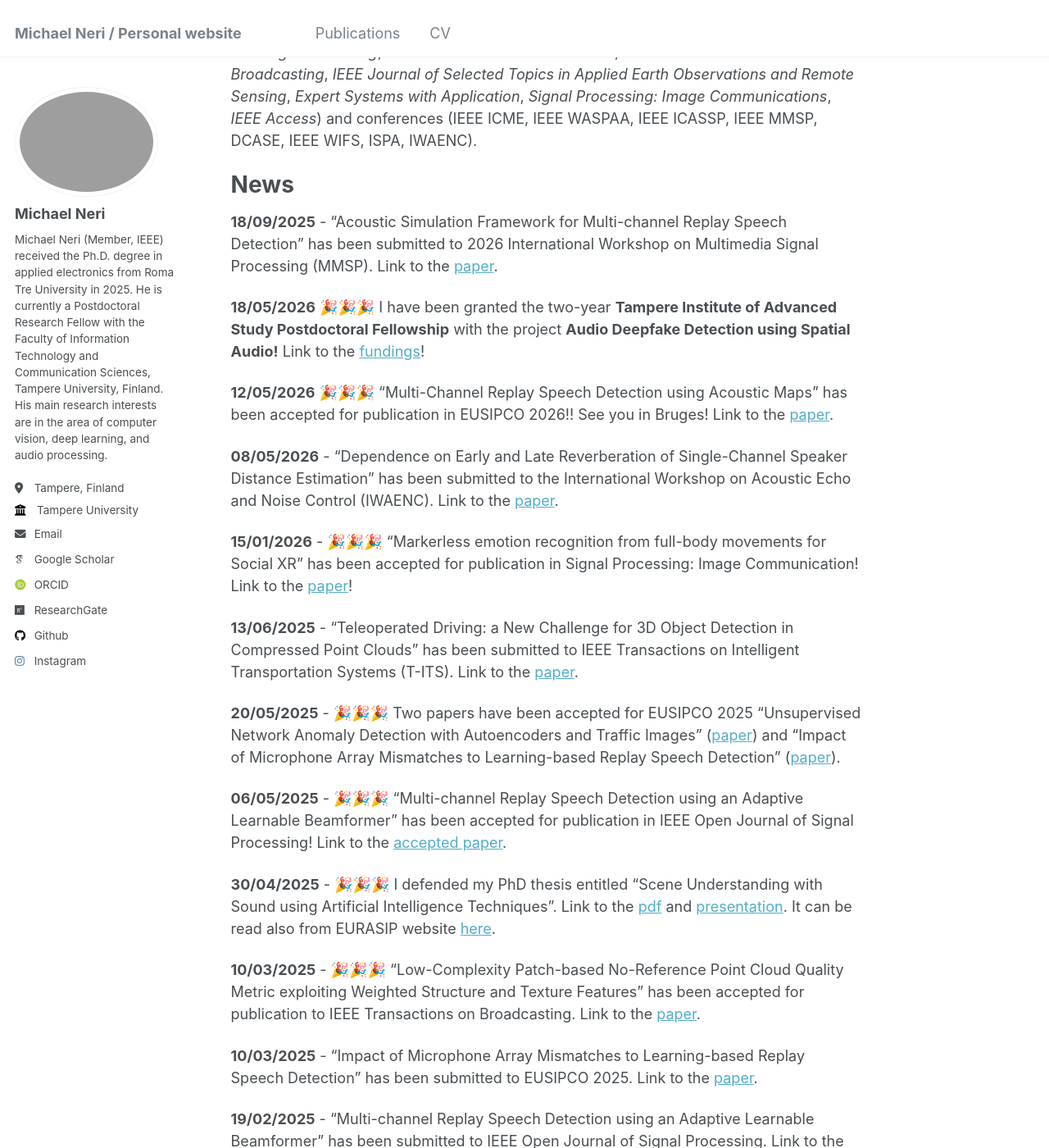
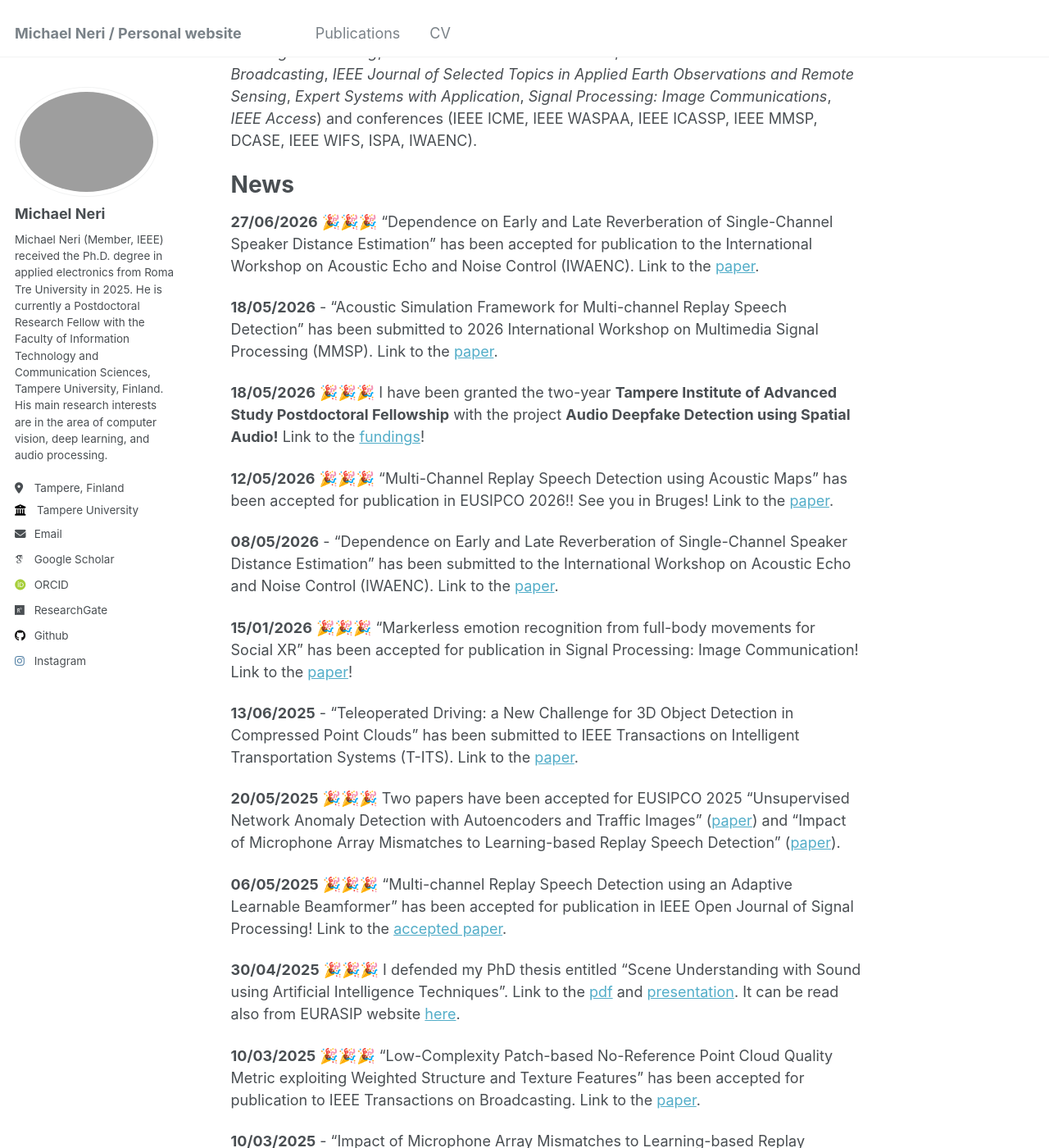
Before and after one commit to michaelneri/michaelneri.github.io, a Jekyll site: the page built from _pages/about.md, in a window 1280 px wide and 1400 px high, scrolled down 778 px. Shown: the whole window at 82% size. Built offline with Jekyll 4.4.1, drawn with Linux system fonts in a browser that asks for light colours; some web fonts are replaced.

Commit message:
Update news entries with new publication dates

```diff
--- a/_pages/about.md
+++ b/_pages/about.md
@@ -23,7 +23,9 @@ I am an IEEE and EURASIP Member, Editorial Manager for _Signal Processing: Image
 News
 =====
 
-**18/09/2025** - "Acoustic Simulation Framework for Multi-channel Replay Speech Detection" has been submitted to 2026 International Workshop on Multimedia Signal Processing (MMSP). Link to the [paper](https://arxiv.org/abs/2509.14789).
+**27/06/2026** 🎉🎉🎉 "Dependence on Early and Late Reverberation of Single-Channel Speaker Distance Estimation" has been accepted for publication to the International Workshop on Acoustic Echo and Noise Control (IWAENC). Link to the [paper](https://arxiv.org/abs/2605.07694).
+
+**18/05/2026** - "Acoustic Simulation Framework for Multi-channel Replay Speech Detection" has been submitted to 2026 International Workshop on Multimedia Signal Processing (MMSP). Link to the [paper](https://arxiv.org/abs/2509.14789).
 
 **18/05/2026** 🎉🎉🎉 I have been granted the two-year **Tampere Institute of Advanced Study Postdoctoral Fellowship** with the project **Audio Deepfake Detection using Spatial Audio!** Link to the [fundings](https://research.tuni.fi/tampere-ias/)!
 
@@ -31,17 +33,17 @@ News
 
 **08/05/2026** - "Dependence on Early and Late Reverberation of Single-Channel Speaker Distance Estimation" has been submitted to the International Workshop on Acoustic Echo and Noise Control (IWAENC). Link to the [paper](https://arxiv.org/abs/2605.07694).
 
-**15/01/2026** - 🎉🎉🎉 "Markerless emotion recognition from full-body movements for Social XR" has been accepted for publication in Signal Processing: Image Communication! Link to the [paper](https://www.sciencedirect.com/science/article/pii/S0923596526000123)!
+**15/01/2026** 🎉🎉🎉 "Markerless emotion recognition from full-body movements for Social XR" has been accepted for publication in Signal Processing: Image Communication! Link to the [paper](https://www.sciencedirect.com/science/article/pii/S0923596526000123)!
 
 **13/06/2025** - "Teleoperated Driving: a New Challenge for 3D Object Detection in Compressed Point Clouds" has been submitted to IEEE Transactions on Intelligent Transportation Systems (T-ITS). Link to the [paper](https://arxiv.org/abs/2506.11804).
 
-**20/05/2025** - 🎉🎉🎉 Two papers have been accepted for EUSIPCO 2025 "Unsupervised Network Anomaly Detection with Autoencoders and Traffic Images" ([paper](https://arxiv.org/abs/2505.16650)) and "Impact of Microphone Array Mismatches to Learning-based Replay Speech Detection" ([paper](https://arxiv.org/abs/2503.07357)).
+**20/05/2025** 🎉🎉🎉 Two papers have been accepted for EUSIPCO 2025 "Unsupervised Network Anomaly Detection with Autoencoders and Traffic Images" ([paper](https://arxiv.org/abs/2505.16650)) and "Impact of Microphone Array Mismatches to Learning-based Replay Speech Detection" ([paper](https://arxiv.org/abs/2503.07357)).
 
-**06/05/2025** - 🎉🎉🎉 "Multi-channel Replay Speech Detection using an Adaptive Learnable Beamformer" has been accepted for publication in IEEE Open Journal of Signal Processing! Link to the [accepted paper](https://ieeexplore.ieee.org/document/10994395).
+**06/05/2025** 🎉🎉🎉 "Multi-channel Replay Speech Detection using an Adaptive Learnable Beamformer" has been accepted for publication in IEEE Open Journal of Signal Processing! Link to the [accepted paper](https://ieeexplore.ieee.org/document/10994395).
 
-**30/04/2025** - 🎉🎉🎉 I defended my PhD thesis entitled "Scene Understanding with Sound using Artificial Intelligence Techniques". Link to the [pdf](https://michaelneri.github.io/files/Michael_Neri_PhD_Thesis_No_ACK.pdf) and [presentation](https://michaelneri.github.io/files/Michael_Neri_Final_PhD_Presentation.pdf). It can be read also from EURASIP website [here](https://theses.eurasip.org/document/scene-understanding-with-sound-using-artificial-intelligence-techniques/).
+**30/04/2025** 🎉🎉🎉 I defended my PhD thesis entitled "Scene Understanding with Sound using Artificial Intelligence Techniques". Link to the [pdf](https://michaelneri.github.io/files/Michael_Neri_PhD_Thesis_No_ACK.pdf) and [presentation](https://michaelneri.github.io/files/Michael_Neri_Final_PhD_Presentation.pdf). It can be read also from EURASIP website [here](https://theses.eurasip.org/document/scene-understanding-with-sound-using-artificial-intelligence-techniques/).
 
-**10/03/2025** - 🎉🎉🎉 "Low-Complexity Patch-based No-Reference Point Cloud Quality Metric exploiting Weighted Structure and Texture Features" has been accepted for publication to IEEE Transactions on Broadcasting. Link to the [paper](https://arxiv.org/abs/2503.15001).
+**10/03/2025** 🎉🎉🎉 "Low-Complexity Patch-based No-Reference Point Cloud Quality Metric exploiting Weighted Structure and Texture Features" has been accepted for publication to IEEE Transactions on Broadcasting. Link to the [paper](https://arxiv.org/abs/2503.15001).
 
 **10/03/2025** - "Impact of Microphone Array Mismatches to Learning-based Replay Speech Detection" has been submitted to EUSIPCO 2025. Link to the [paper](https://arxiv.org/abs/2503.07357).
 
```
